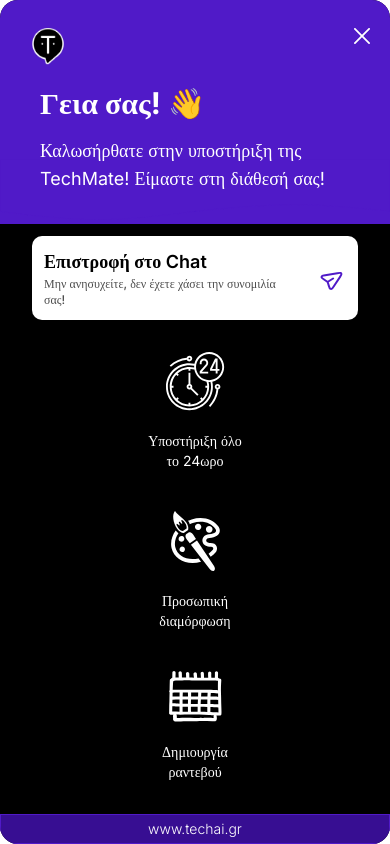
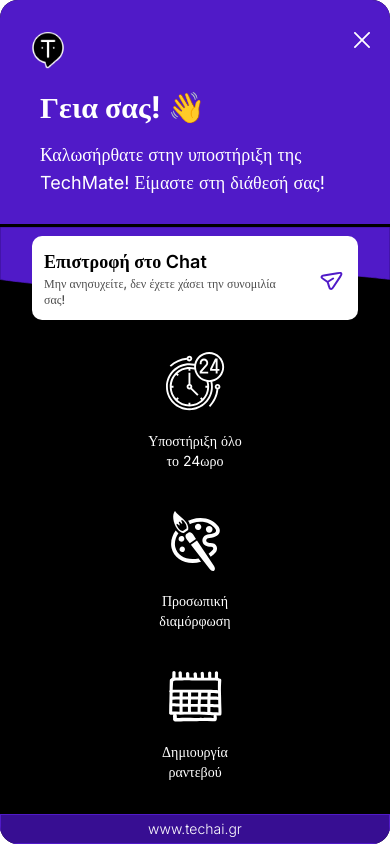
Before and after one commit to ChristosBaztekas/TechMate-Widget, a React (Vite) app: page /first in a window 390 px wide. Built offline with nearby package versions, Linux system fonts and the light colour scheme.

Commit message:
Fix Pattern Issue

```diff
--- a/src/pages/WelcomePage.jsx
+++ b/src/pages/WelcomePage.jsx
@@ -10,9 +10,9 @@
   return (
     <section className="flex flex-col h-screen w-full bg-darkColor fixed bottom-0 right-0 z-50 overflow-scroll rounded-rad">
       <div className="flex flex-col justify-between h-full">
-        <header className="relative flex justify-between items-start py-2 tiny:py-3 text-primaryColor px-5 vsm:px-7 h-56 bg-primaryColor transition-all">
+        <header className="relative flex justify-between items-start py-3 text-primaryColor px-5 vsm:px-7 h-56 bg-primaryColor transition-all">
           {/* Pattern Icon */}
-          <span className="absolute bottom-1 sm:-bottom-16 w-full left-0">
+          <span className="absolute right-0 left-0 -bottom-16 w-full h-fit">
             <Icons.PatternIcon />
           </span>
 
```
